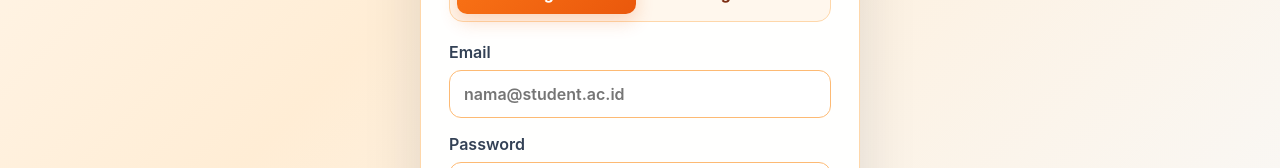
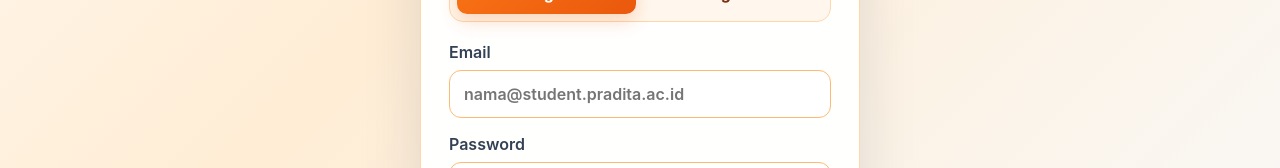
Before and after one commit to Pascalel524/projek_rekayasa_perangkat_lunak, a React (Vite) app in the folder KantinOnline/: page / in a window 1280 px wide. Shown: the part 321-489 px from the top of the page. Built offline with nearby package versions, Linux system fonts and the light colour scheme.

Commit message:
fix(auth): update student email domain to @student.pradita.ac.id and align UI/test examples

```diff
--- a/KantinOnline/src/App.tsx
+++ b/KantinOnline/src/App.tsx
@@ -117,7 +117,7 @@ export default function App() {
                 type="email"
                 value={form.email}
                 onChange={updateField('email')}
-                placeholder="nama@student.ac.id"
+                placeholder="nama@student.pradita.ac.id"
                 required
               />
             </label>
--- a/KantinOnline/src/auth.ts
+++ b/KantinOnline/src/auth.ts
@@ -1,4 +1,4 @@
-export const STUDENT_EMAIL_DOMAIN = "@student.ac.id";
+export const STUDENT_EMAIL_DOMAIN = "@student.pradita.ac.id";
 
 export type AuthErrorCode =
   | "INVALID_EMAIL_DOMAIN"
@@ -34,7 +34,7 @@ export function validateStudentEmail(email: string): { valid: boolean; error?: s
   if (!normalized.endsWith(STUDENT_EMAIL_DOMAIN)) {
     return {
       valid: false,
-      error: "Email hanya diperbolehkan menggunakan domain @student.ac.id.",
+      error: "Email hanya diperbolehkan menggunakan domain @student.pradita.ac.id.",
     };
   }
 
```
Also changed, not shown: 1 other file (tests, documents, lock files or other folders).
